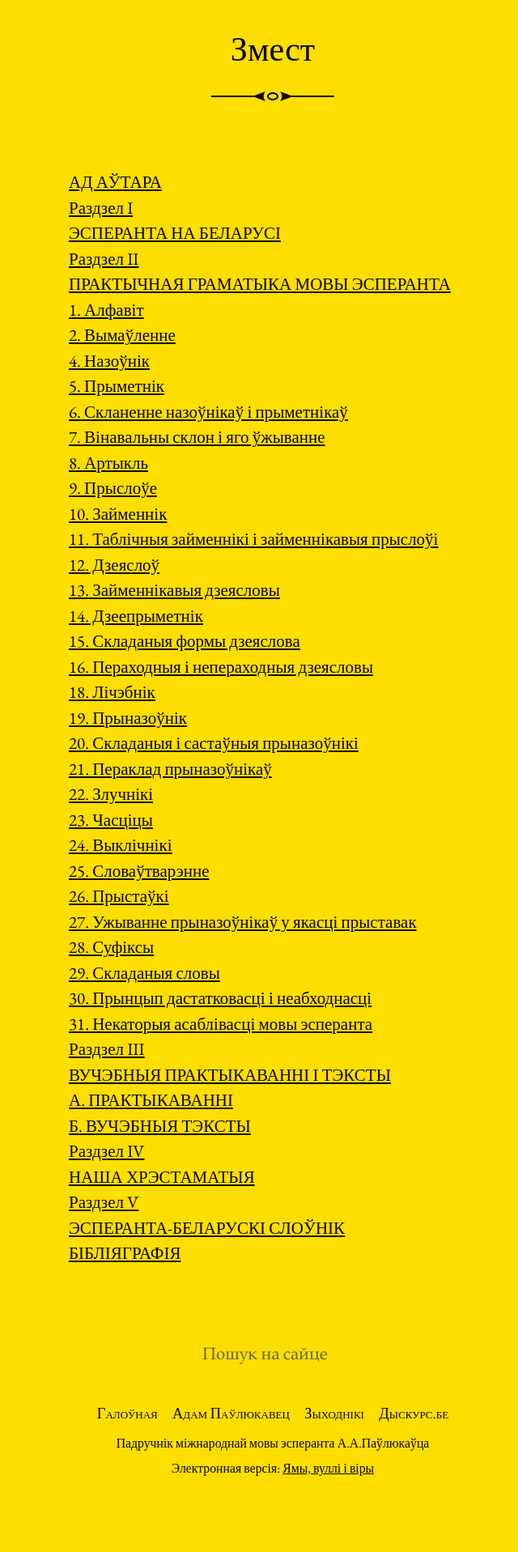
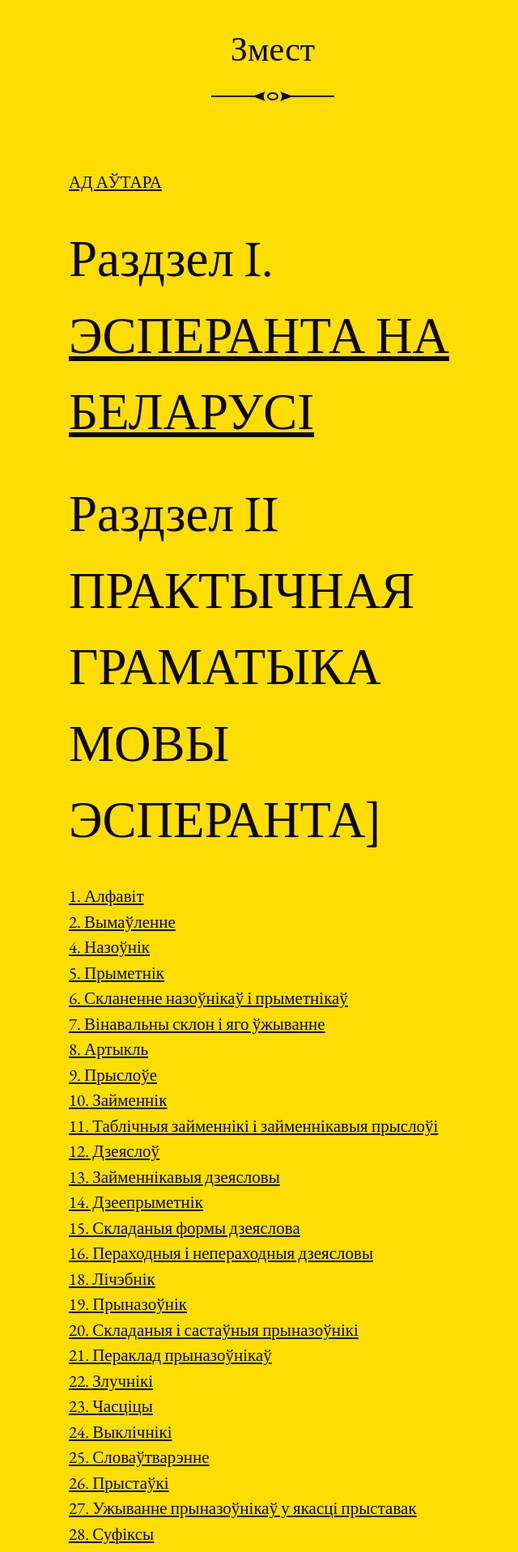
Before and after one commit to skaivolas/mir, a Jekyll site: the page built from index.md, in a window 1280 px wide. Shown: the part 694-2611 px from the top of the page at 81% size, without its empty margins (303-943 px from the left). Built offline with Jekyll 4.4.1, drawn with Linux system fonts in a browser that asks for light colours; before the commit the page ends 2564 px from its top, so only the background shows below that; some of the changed lines change nothing that is shown; some of the changed text lies outside the part shown.

Commit message:
Update index.md

```diff
--- a/index.md
+++ b/index.md
@@ -5,13 +5,9 @@
 ---
 [АД АЎТАРА](/2018/06/05/00.html)
 
-[Раздзел I](/2018/06/05/01.html)
+# Раздзел I. [ЭСПЕРАНТА НА БЕЛАРУСІ](/2018/06/05/02.html)
 
-[ЭСПЕРАНТА НА БЕЛАРУСІ](/2018/06/05/02.html)
-
-[Раздзел II](/2018/06/05/03.html)
-
-[ПРАКТЫЧНАЯ ГРАМАТЫКА МОВЫ ЭСПЕРАНТА](/2018/06/05/04.html)
+# Раздзел II ПРАКТЫЧНАЯ ГРАМАТЫКА МОВЫ ЭСПЕРАНТА]
 
 [1. Алфавіт](/2018/06/05/05.html)
 
@@ -71,20 +67,14 @@
 
 [31. Некаторыя асаблівасці мовы эсперанта](/2018/06/05/35.html)
 
-[Раздзел III](/2018/06/05/36.html)
+# Раздзел III. ВУЧЭБНЫЯ ПРАКТЫКАВАННІ І ТЭКСТЫ
 
-[ВУЧЭБНЫЯ ПРАКТЫКАВАННІ І ТЭКСТЫ](/2018/06/05/37.html)
+## [А. ПРАКТЫКАВАННІ](/2018/06/05/38.html)
 
-[А. ПРАКТЫКАВАННІ](/2018/06/05/38.html)
+## [Б. ВУЧЭБНЫЯ ТЭКСТЫ](/2018/06/05/39.html)
 
-[Б. ВУЧЭБНЫЯ ТЭКСТЫ](/2018/06/05/39.html)
+# Раздзел IV [НАША ХРЭСТАМАТЫЯ](/2018/06/05/41.html)
 
-[Раздзел IV](/2018/06/05/40.html)
+# Раздзел V [ЭСПЕРАНТА-БЕЛАРУСКІ СЛОЎНІК](/2018/06/05/43.html)
 
-[НАША ХРЭСТАМАТЫЯ](/2018/06/05/41.html)
-
-[Раздзел V](/2018/06/05/42.html)
-
-[ЭСПЕРАНТА-БЕЛАРУСКІ СЛОЎНІК](/2018/06/05/43.html)
-
-[БІБЛІЯГРАФІЯ](/2018/06/05/44.html)
+# [БІБЛІЯГРАФІЯ](/2018/06/05/44.html)
```
